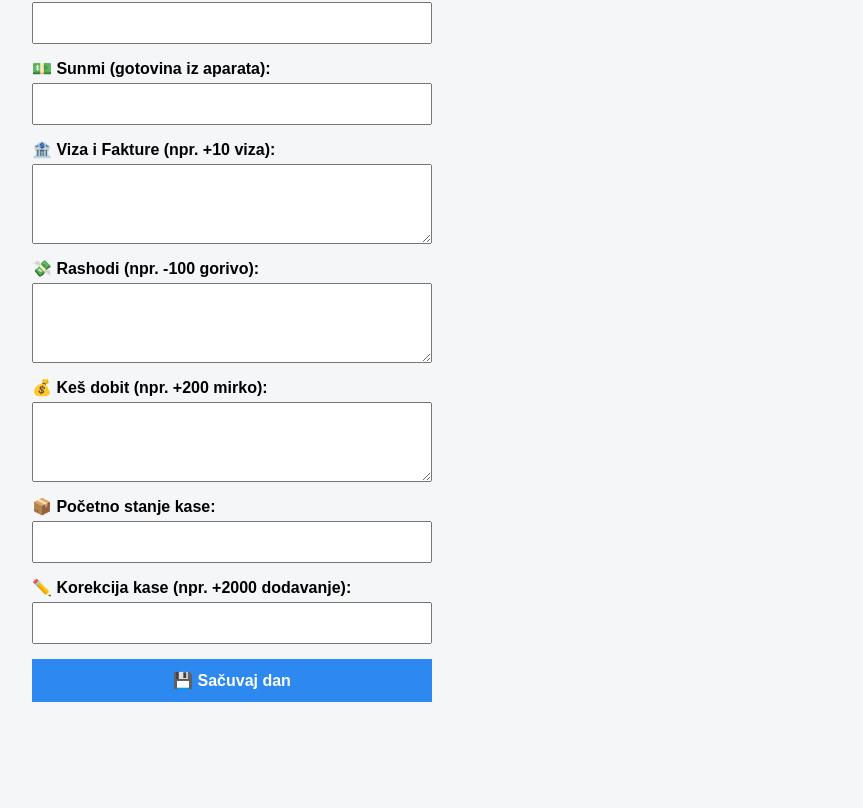
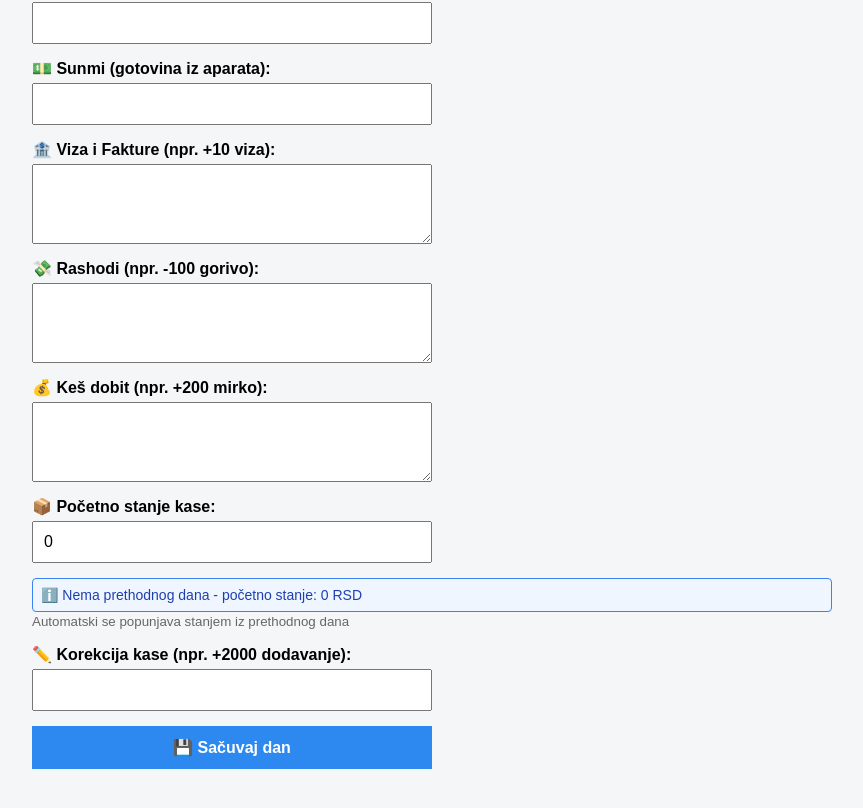
Before and after one commit to babaluu2025/bbl-final, a React (Create React App) app: page / in a window 1280 px wide. Shown: the part 603-1411 px from the top of the page, without its empty margins (208-1071 px from the left). Before the commit the page ends 1360 px from the top, so only its background shows below. Built offline with nearby package versions, Linux system fonts and the light colour scheme; no server answers.

Commit message:
Update DayEntry.js

```diff
--- a/src/DayEntry.js
+++ b/src/DayEntry.js
@@ -1,7 +1,7 @@
 import React, { useState, useEffect } from 'react';
 import OcrUpload from './OcrUpload';
 
-function DayEntry({ onSave, initialData, onCancel }) {
+function DayEntry({ onSave, initialData, onCancel, getAutoPocetnoStanje, days }) {
   const [dan, setDan] = useState('');
   const [mjesec, setMjesec] = useState('');
   const [godina, setGodina] = useState('');
@@ -12,6 +12,7 @@ function DayEntry({ onSave, initialData, onCancel }) {
   const [kesDobitText, setKesDobitText] = useState('');
   const [pocetnoStanje, setPocetnoStanje] = useState('');
   const [korekcija, setKorekcija] = useState('');
+  const [autoStanjeInfo, setAutoStanjeInfo] = useState('');
 
   // Pomoćna funkcija za formatiranje datuma za input
   const formatDateForInput = (dan, mjesec, godina) => {
@@ -38,6 +39,23 @@ function DayEntry({ onSave, initialData, onCancel }) {
     return { dan: '', mjesec: '', godina: '' };
   };
 
+  // Automatsko računanje početnog stanja kada se promeni datum
+  useEffect(() => {
+    if (dan && mjesec && godina && !initialData) {
+      const formattedDatum = `${dan.padStart(2, '0')}.${mjesec.padStart(2, '0')}.${godina}`;
+      const autoStanje = getAutoPocetnoStanje(formattedDatum);
+
+      setPocetnoStanje(autoStanje.toString());
+
+      // Postavi informaciju o automatskom stanju
+      if (autoStanje !== 0) {
+        setAutoStanjeInfo(`♻️ Automatski preneseno stanje iz prethodnog dana: ${autoStanje} RSD`);
+      } else {
+        setAutoStanjeInfo('ℹ️ Nema prethodnog dana - početno stanje: 0 RSD');
+      }
+    }
+  }, [dan, mjesec, godina, initialData, getAutoPocetnoStanje]);
+
   useEffect(() => {
     if (initialData) {
       if (initialData.datum) {
@@ -54,6 +72,7 @@ function DayEntry({ onSave, initialData, onCancel }) {
       setKesDobitText(initialData.kesDobitText || '');
       setPocetnoStanje(initialData.pocetnoStanje?.toString() || '');
       setKorekcija(initialData.korekcija?.toString() || '');
+      setAutoStanjeInfo(initialData ? '✏️ Edit mode - možete ručno izmeniti početno stanje' : '');
     } else {
       // Podrazumevane vrijednosti za novi unos
       const today = new Date();
@@ -132,6 +151,7 @@ function DayEntry({ onSave, initialData, onCancel }) {
       setKesDobitText('');
       setPocetnoStanje('');
       setKorekcija('');
+      setAutoStanjeInfo('');
     }
   };
 
@@ -209,8 +229,33 @@ function DayEntry({ onSave, initialData, onCancel }) {
       <label>💰 Keš dobit (npr. +200 mirko):</label>
       <textarea value={kesDobitText} onChange={(e) => setKesDobitText(e.target.value)} rows={3} />
 
-      <label>📦 Početno stanje kase:</label>
-      <input type="text" value={pocetnoStanje} onChange={(e) => setPocetnoStanje(e.target.value)} />
+      <div style={{ marginBottom: '15px' }}>
+        <label>📦 Početno stanje kase:</label>
+        <input
+          type="text"
+          value={pocetnoStanje}
+          onChange={(e) => setPocetnoStanje(e.target.value)}
+        />
+        {autoStanjeInfo && (
+          <div style={{
+            marginTop: '5px',
+            padding: '8px',
+            background: '#EFF6FF',
+            border: '1px solid #3B82F6',
+            borderRadius: '4px',
+            fontSize: '14px',
+            color: '#1E40AF'
+          }}>
+            {autoStanjeInfo}
+          </div>
+        )}
+        <small style={{ color: '#666' }}>
+          {initialData
+            ? 'U edit modu možete ručno izmeniti početno stanje'
+            : 'Automatski se popunjava stanjem iz prethodnog dana'
+          }
+        </small>
+      </div>
 
       <label>✏️ Korekcija kase (npr. +2000 dodavanje):</label>
       <input type="text" value={korekcija} onChange={(e) => setKorekcija(e.target.value)} />
```
